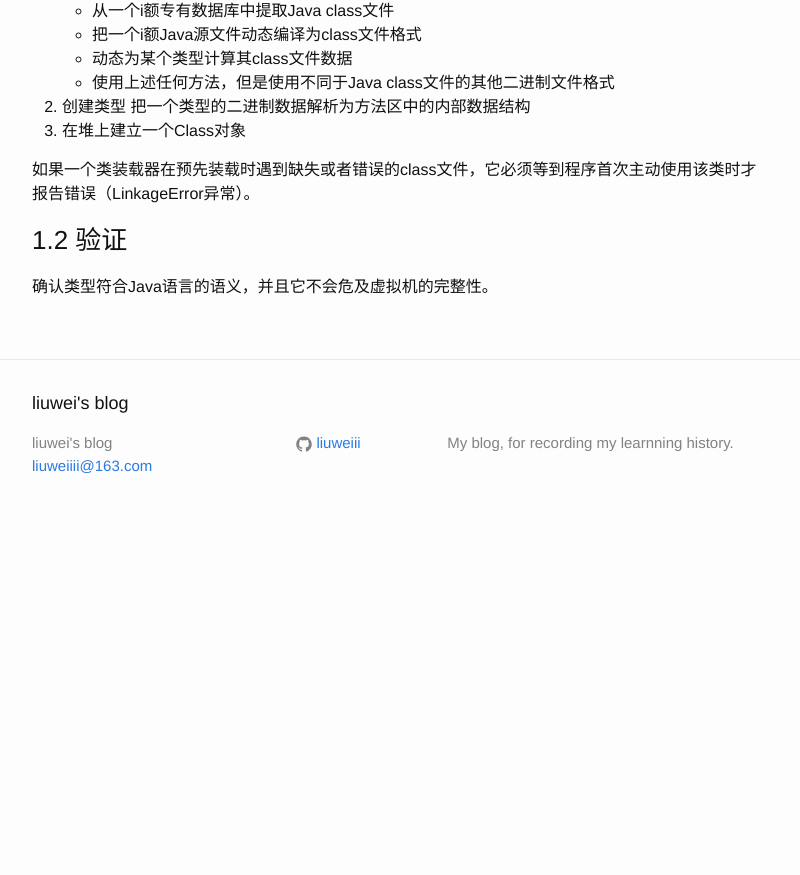
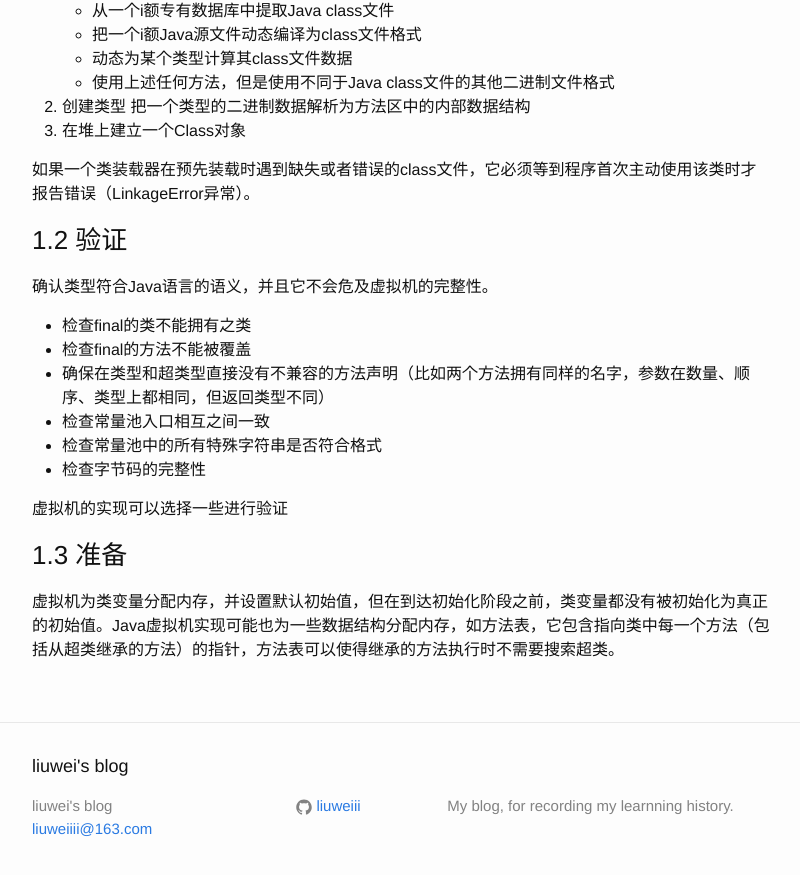
Before and after one commit to liuweiii/liuweiii.github.io, a Jekyll site: the page built from _posts/2016-07-09-inside the java vm-3.markdown, in a window 1280 px wide and 900 px high, scrolled down 906 px. Shown: the top 875 px of the window, without its empty margins (238-1038 px from the left). Built offline with Jekyll 4.4.1, drawn with Linux system fonts in a browser that asks for light colours; before the commit the page ends 1443 px from its top, so only the background shows below that.

Commit message:
jvm3
Signed-off-by: liuwei <liuweiiii@163.com>

```diff
--- a/_posts/2016-07-09-inside the java vm-3.markdown
+++ b/_posts/2016-07-09-inside the java vm-3.markdown
@@ -33,3 +33,16 @@ tags:
 ### 1.2 验证
 
 确认类型符合Java语言的语义，并且它不会危及虚拟机的完整性。
+
+- 检查final的类不能拥有之类
+- 检查final的方法不能被覆盖
+- 确保在类型和超类型直接没有不兼容的方法声明（比如两个方法拥有同样的名字，参数在数量、顺序、类型上都相同，但返回类型不同）
+- 检查常量池入口相互之间一致
+- 检查常量池中的所有特殊字符串是否符合格式
+- 检查字节码的完整性
+
+虚拟机的实现可以选择一些进行验证
+
+### 1.3 准备
+
+虚拟机为类变量分配内存，并设置默认初始值，但在到达初始化阶段之前，类变量都没有被初始化为真正的初始值。Java虚拟机实现可能也为一些数据结构分配内存，如方法表，它包含指向类中每一个方法（包括从超类继承的方法）的指针，方法表可以使得继承的方法执行时不需要搜索超类。
```
